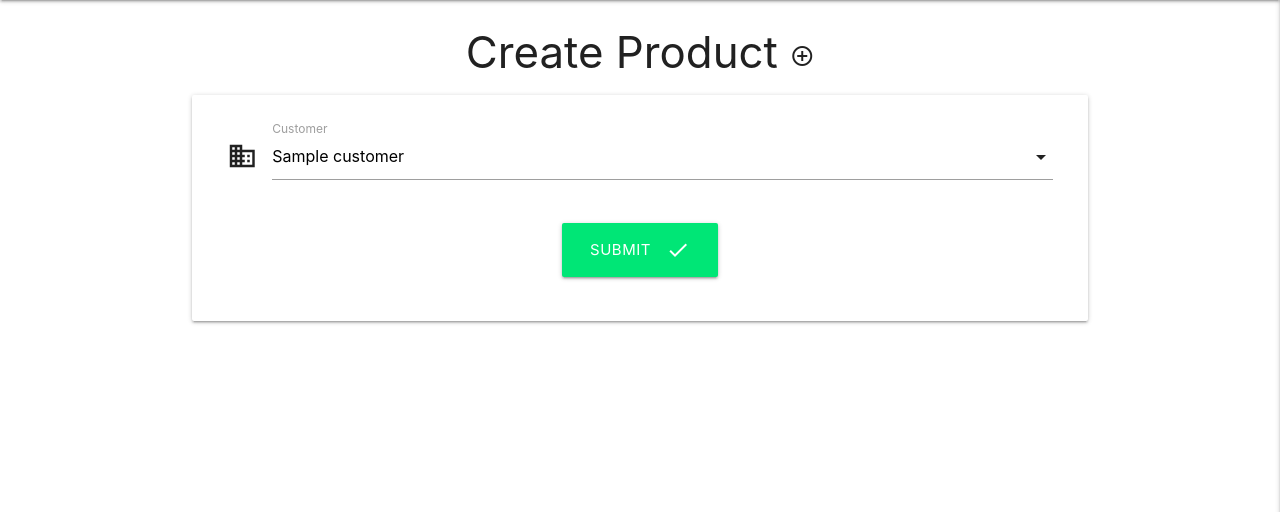
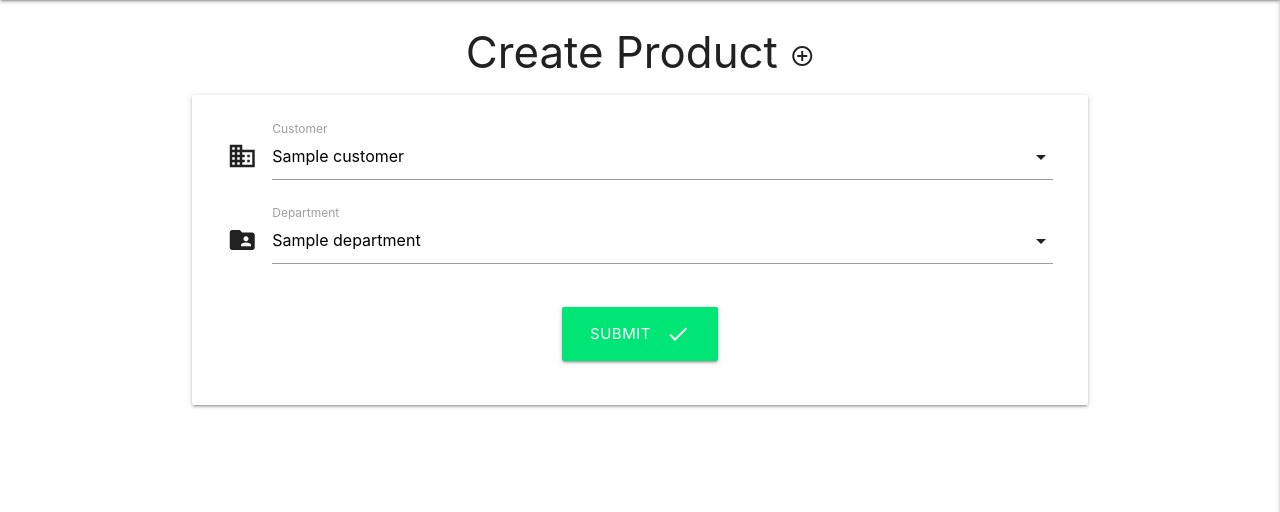
Before and after one commit to Summersby95/meade-product-app, a Flask app: template templates/customer_select.html in a window 1280 px wide. Shown: the part 64-576 px from the top of the page. Run offline with Flask 2, Linux system fonts and the light colour scheme; the visitor is signed in with stand-in values (Sample User, id 1); the template is opened without the code that fills it: most values are stand-ins (such as "Sample title", 1, 10 or a date in 2020); some libraries are stand-ins or nearby versions.

Commit message:
fix: add conditional department selector for admin users

```diff
--- a/templates/customer_select.html
+++ b/templates/customer_select.html
@@ -17,6 +17,18 @@
                     </select>
                     <label for="customer">Customer</label>
                 </div>
+                {% if session.role == "Admin" %}
+                    <div class="input-field col s12">
+                        <i class="material-icons prefix">folder_shared</i>
+                        <select name="department" id="department">
+                            <!-- cycle over customers list to generate options -->
+                            {% for department in departments %}
+                                <option value="{{ department.department_name }}">{{ department.department_name }}</option>
+                            {% endfor %}
+                        </select>
+                        <label for="department">Department</label>
+                    </div>
+                {% endif %}
             </div>
             <!-- submit button -->
             <div class="row col s12 center-align">
```
